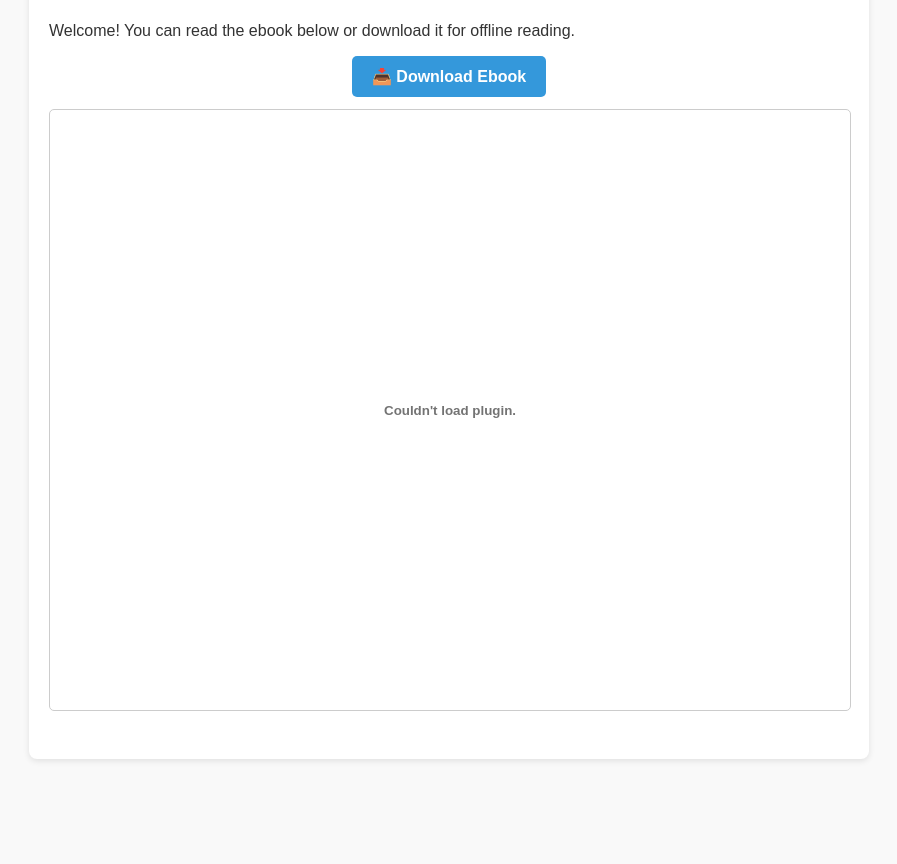
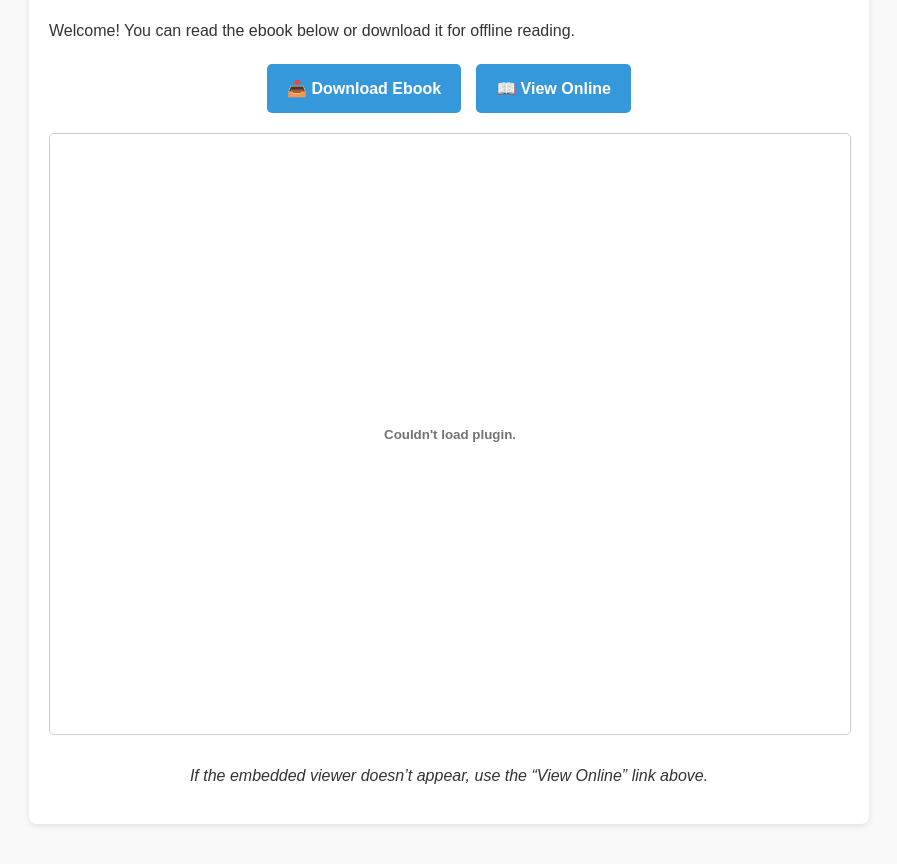
Before and after one commit to sreecasa/tevaram, a plain HTML site: page index.html in a window 1280 px wide. Shown: the part 136-1000 px from the top of the page, without its empty margins (191-1088 px from the left). Before the commit the page ends 935 px from the top, so only its background shows below. Drawn offline with Linux system fonts and the light colour scheme.

Commit message:
Add files via upload

```diff
--- a/index.html
+++ b/index.html
@@ -24,8 +24,9 @@
       box-shadow: 0 2px 6px rgba(0,0,0,0.1);
     }
     .download {
-      display: block;
-      text-align: center;
+      display: flex;
+      justify-content: center;
+      gap: 15px;
       margin: 20px 0;
     }
     .download a {
@@ -45,6 +46,11 @@
       border: 1px solid #ccc;
       border-radius: 5px;
     }
+    p.fallback {
+      text-align: center;
+      font-style: italic;
+      margin-top: 10px;
+    }
   </style>
 </head>
 <body>
@@ -54,12 +60,17 @@
 
     <div class="download">
       <a href="tevaram.pdf" download>📥 Download Ebook</a>
+      <a href="tevaram.pdf" target="_blank">📖 View Online</a>
     </div>
 
     <!-- Embedded PDF viewer -->
     <div style="margin:20px auto; max-width:800px;">
       <embed src="tevaram.pdf" type="application/pdf" />
     </div>
+
+    <p class="fallback">
+      If the embedded viewer doesn’t appear, use the “View Online” link above.
+    </p>
   </div>
 </body>
 </html>
```
